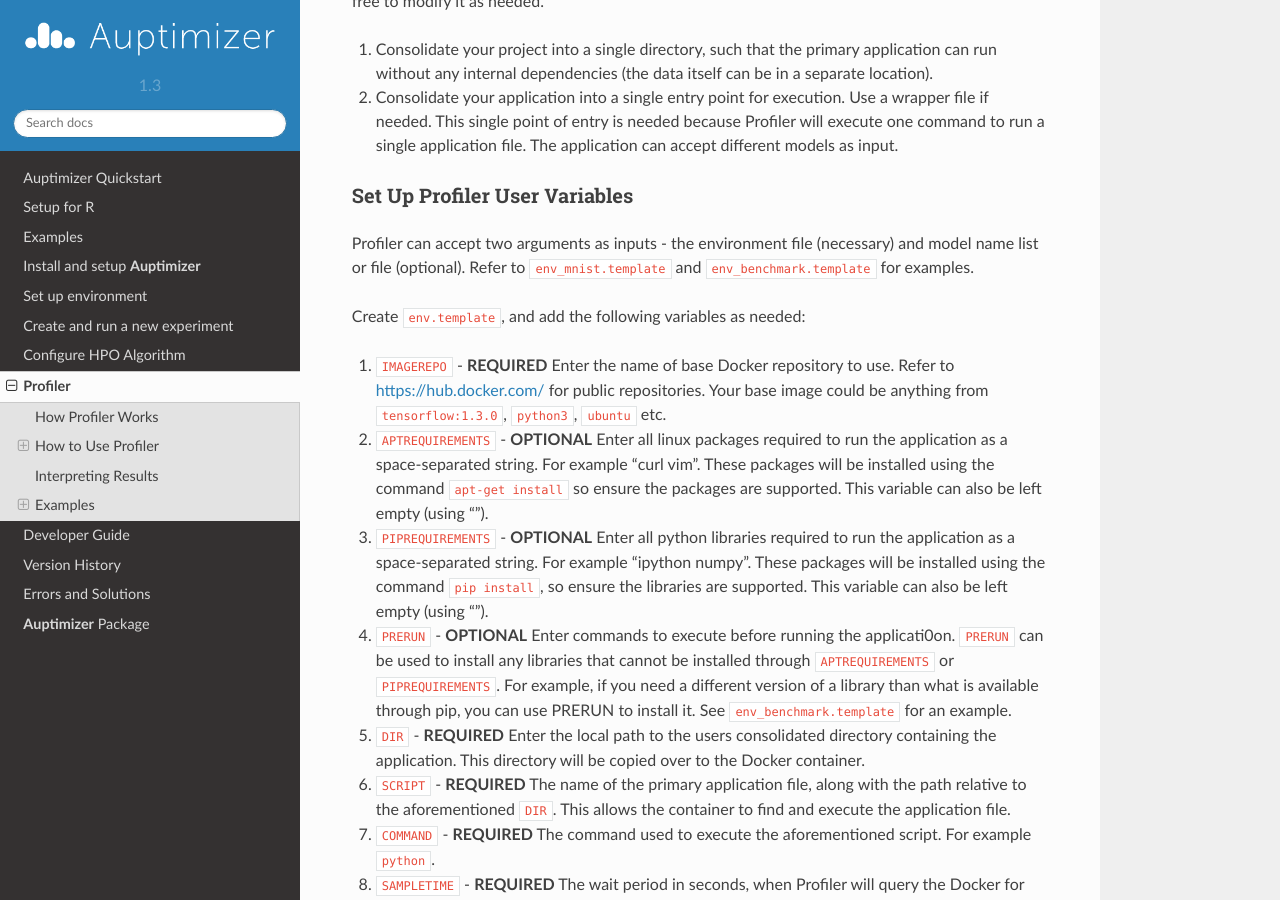
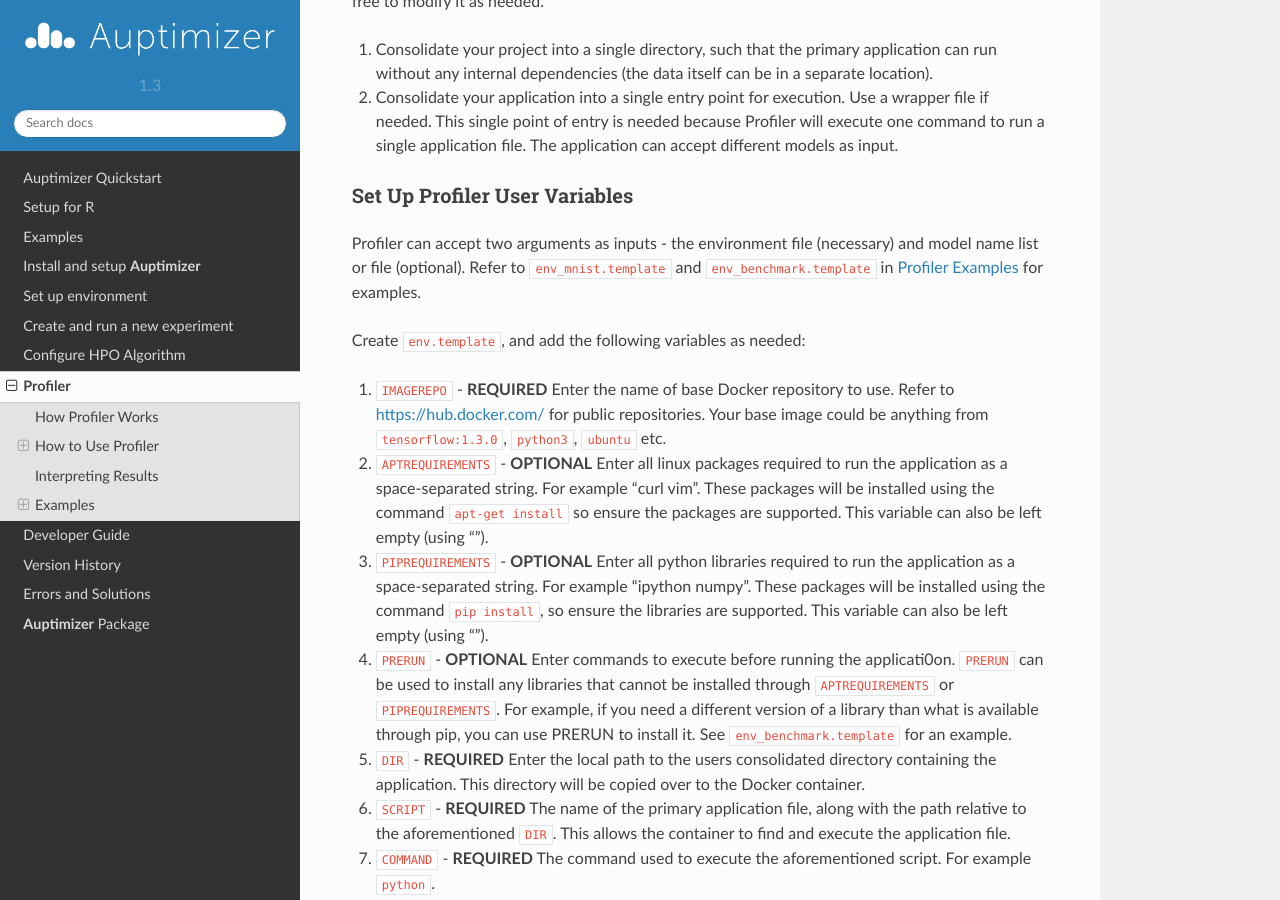
Before and after one commit to LGE-ARC-AdvancedAI/auptimizer, a Sphinx documentation site: the page built from docs/prof_readme.rst, in a window 1280 px wide and 900 px high, scrolled down 1924 px. Built offline with Sphinx 7.4.7 and the Read the Docs theme 2.0.0, drawn with Linux system fonts in a browser that asks for light colours; the version number is read from the project's files by our own code; some of the changed text lies outside the part shown.

Commit message:
fix hyperlinks

```diff
--- a/docs/prof_readme.rst
+++ b/docs/prof_readme.rst
@@ -62,7 +62,7 @@
 
 We have conducted over 300 experiments across multiple models, devices,
 and compute settings. Full results are available
-`here. <https://github.com/LGE-ARC-AdvancedAI/auptimizer/tree/master/Examples/profiler_examples/experiments>`__
+`here. <../Examples/profiler_examples/experiments>`__
 
 
 How to Use Profiler
@@ -112,7 +112,8 @@
 
 Profiler can accept two arguments as inputs - the environment file
 (necessary) and model name list or file (optional). Refer to
-``env_mnist.template`` and ``env_benchmark.template`` for examples.
+``env_mnist.template`` and ``env_benchmark.template`` in `Profiler
+Examples <../Examples/profiler_examples>`__ for examples.
 
 Create ``env.template``, and add the following variables as needed:
 
@@ -227,19 +228,19 @@
 
 We present some examples on how to use profiler in
 `Profiler
-Experiments <https://github.com/LGE-ARC-AdvancedAI/auptimizer/tree/master/Examples/profiler_examples>`__ folder.
+Examples <../Examples/profiler_examples>`__ folder.
 
 
 TensorFlow Lite Inference Benchmarking
 ~~~~~~~~~~~~~~~~~~~~~~~~~~~~~~~~~~~~~~
 
 To use Profiler on TensorFlow Lite Inference Benchmarking classification
-in the `benchmark <https://github.com/LGE-ARC-AdvancedAI/auptimizer/tree/master/Examples/profiler_examples/bench>`__ folder.
+in the `benchmark <../Examples/profiler_examples/bench>`__ folder.
 
 1. [Optional] Use the bench/download.sh script (wget must be installed on your system) to download mobilenet_v1_0.75_224 and
    mobilenet_v1_1.0_224 (Alternatively, you can download a different set of TensorFlow Lite models from
    (https://www.tensorflow.org/lite/guide/hosted_models) and save them
-   in `benchmark <https://github.com/LGE-ARC-AdvancedAI/auptimizer/tree/master/Examples/profiler_examples/bench>`__ folder.)
+   in `benchmark <../Examples/profiler_examples/bench>`__ folder.)
 
 2. If needed, change arguments in ``env_benchmark.template``.
 
@@ -270,7 +271,7 @@
 ~~~~~~~~~~~~~~~~~~~~~~~~~~~
 
 You can also use Profiler to profile training. MNIST classification
-example can be found in the `mnist <https://github.com/LGE-ARC-AdvancedAI/auptimizer/tree/master/Examples/profiler_examples/mnist>`__ folder.
+example can be found in the `mnist <../Examples/profiler_examples/mnist>`__ folder.
 
 1. [Optional] Download the MNIST dataset from
    (http://yann.lecun.com/exdb/mnist/). Add the ``.gz`` files to the
```
